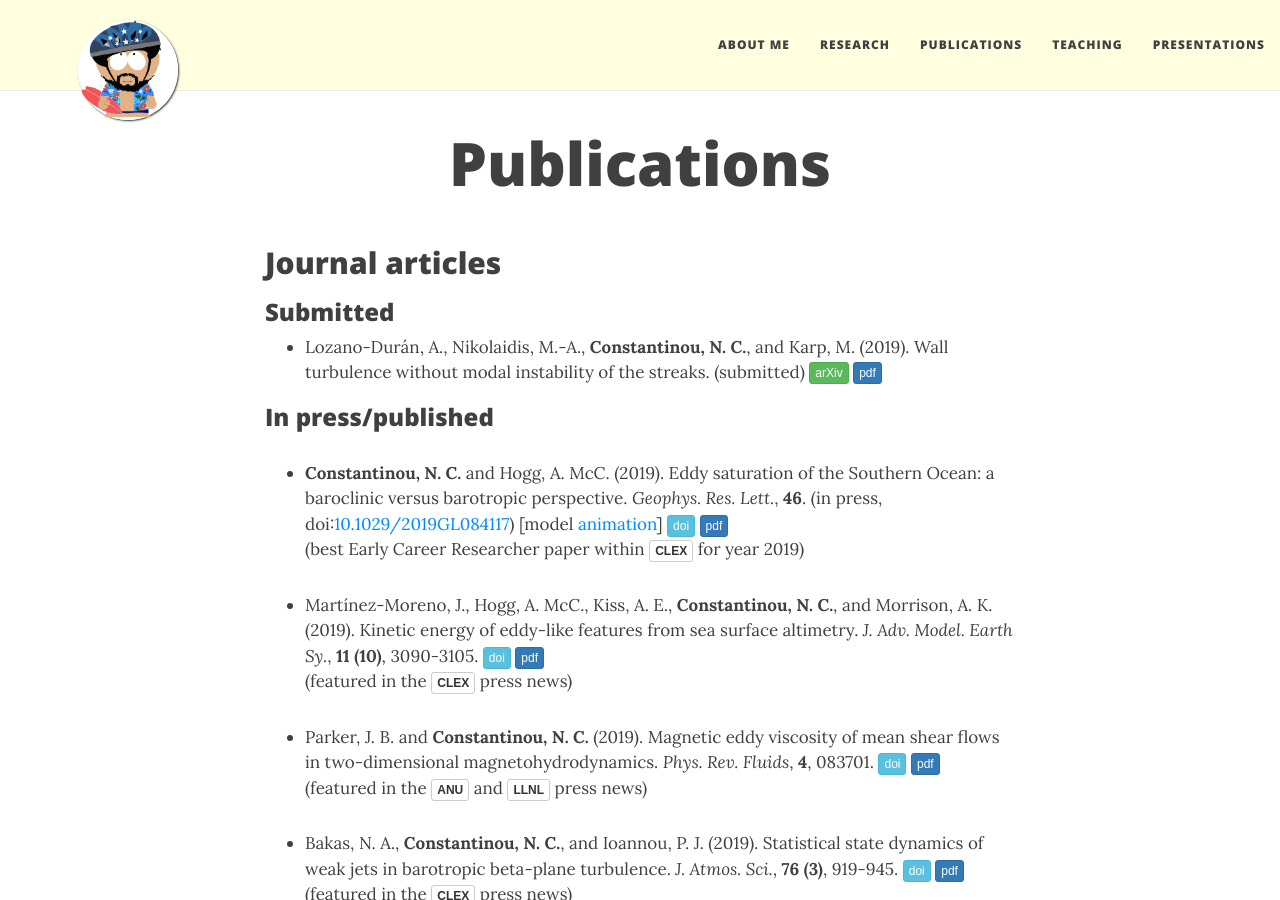
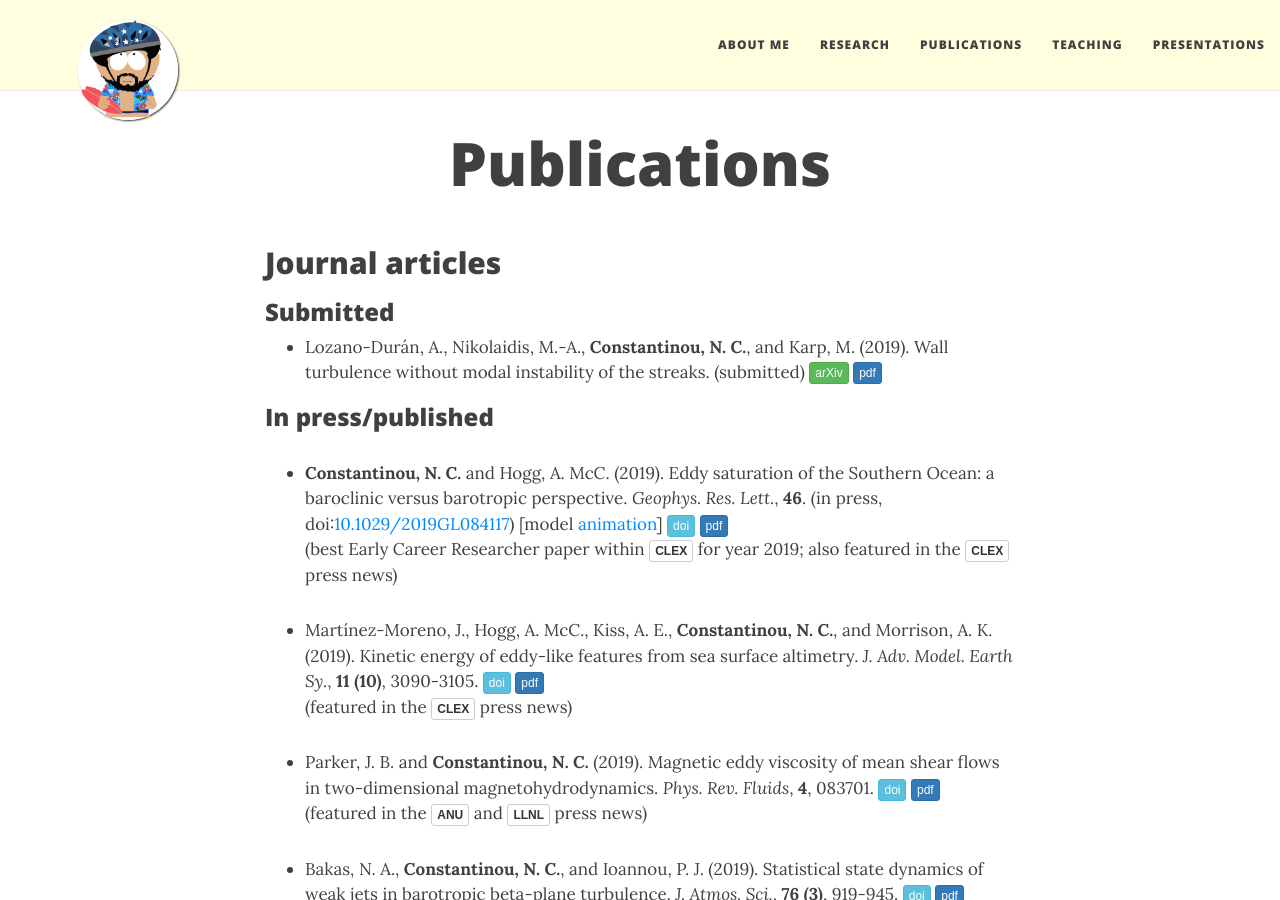
Before and after one commit to navidcy/navidcy.github.io, a Jekyll site: the page built from publications.md, in a window 1280 px wide and 900 px high. Built offline with Jekyll 4.4.1, drawn with Linux system fonts in a browser that asks for light colours; nearby versions of some CDN libraries; comment, search, counter and statistics services are not loaded.

Commit message:
fixes profile url + adds EddySatBtBc brief

```diff
--- a/publications.md
+++ b/publications.md
@@ -20,7 +20,7 @@ title: Publications
 ### In press/published
 
 - **Constantinou, N. C.** and  Hogg, A. McC. (2019). Eddy saturation of the Southern Ocean: a baroclinic versus barotropic perspective. _Geophys. Res. Lett._, **46**. (in press, doi:<a href="https://doi.org/10.1029/2019GL084117">10.1029/2019GL084117</a>) [model [animation][twolayer-mom6-movie]] [<span class="btn btn-info btn-xs{{end}}" style="font-family:sans-serif;">doi</span>][EddySat-BtBc-doi]{:target="_blank"} [<span class="btn btn-primary btn-xs{{end}}" style="font-family:sans-serif;">pdf</span>][eddysaturation-BC-BT] <span align="right" class='altmetric-embed' data-badge-type="2" data-condensed="true" data-hide-less-than="2" data-doi="10.1029/2019GL084117"></span> <br/>
-(best Early Career Researcher paper within [<span class="btn btn-default btn-xs{{end}}" style="font-family:sans-serif;"><b>CLEX</b></span>][clex-site]{:target="_blank"} for year 2019)
+(best Early Career Researcher paper within [<span class="btn btn-default btn-xs{{end}}" style="font-family:sans-serif;"><b>CLEX</b></span>][clex-site]{:target="_blank"} for year 2019; also featured in the [<span class="btn btn-default btn-xs{{end}}" style="font-family:sans-serif;"><b>CLEX</b></span>][EddySat-BtBc-clexbrief]{:target="_blank"} press news)
 
 
 - Martínez-Moreno, J., Hogg, A. McC., Kiss, A. E., **Constantinou, N. C.**, and Morrison, A. K. (2019). Kinetic energy of eddy-like features from sea surface altimetry. _J. Adv. Model. Earth Sy._, **11 (10)**, 3090-3105. [<span class="btn btn-info btn-xs{{end}}" style="font-family:sans-serif;">doi</span>][TrackEddies-SSH-doi]{:target="_blank"} [<span class="btn btn-primary btn-xs{{end}}" style="font-family:sans-serif;">pdf</span>][TrackEddies-SSH] <span align="right" class='altmetric-embed' data-badge-type="2" data-condensed="true" data-hide-less-than="2" data-doi="10.1029/2019MS001769"></span> <br/>
```
Also changed, not shown: other parts of publications.md (+1 -1 lines), aboutme.md (+1 -1 lines).
